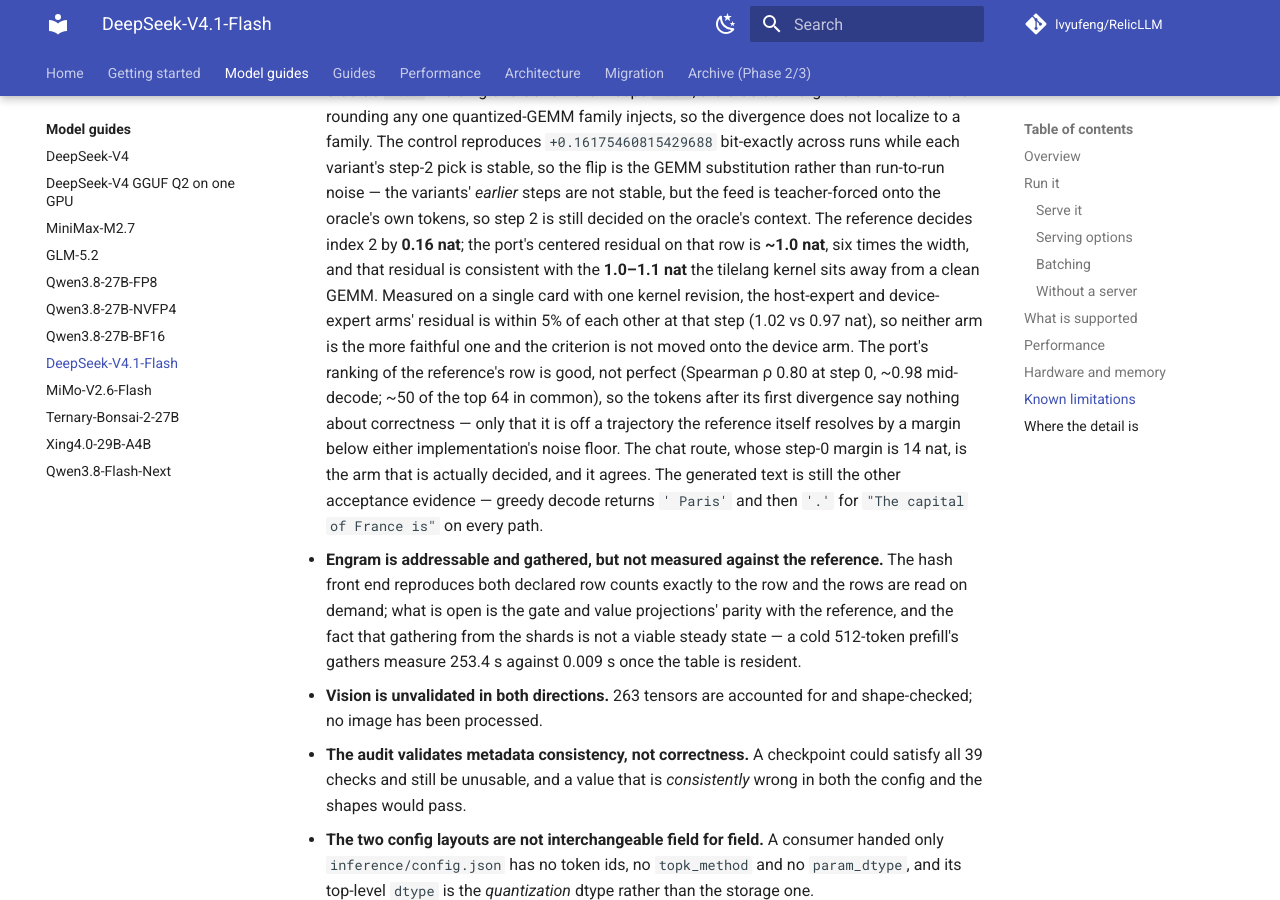
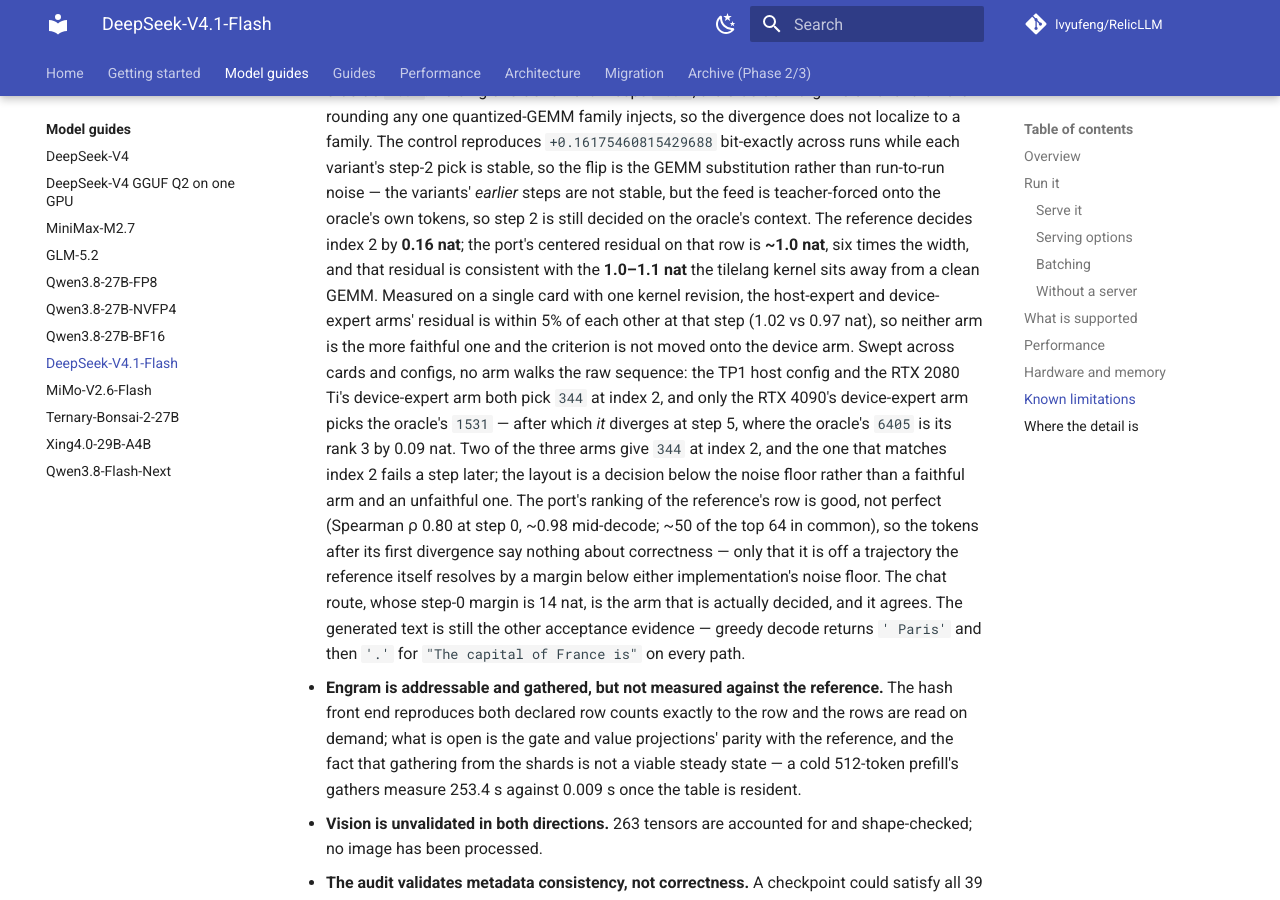
Before and after one commit to lvyufeng/RelicLLM, an MkDocs documentation site: the page built from docs/models/deepseek-v4.1-flash.md, in a window 1280 px wide and 900 px high, scrolled down 6312 px. Built offline with MkDocs 1.6.1 and Material for MkDocs 9.7.7, drawn with Linux system fonts in a browser that asks for light colours; comment, search, counter and statistics services are not loaded.

Commit message:
docs(v41): no raw-route config walks the oracle's sequence (#188)
Swept across cards and configs, the raw route diverges at index 2 on
three of four arms: the TP1 host config and the 2080 Ti's device-expert
arm both pick 344, and only the 4090's device-expert arm picks the
oracle's 1531 -- after which it diverges at step 5, where the oracle's
6405 is its rank 3 by 0.09 nat. The one arm that matches index 2 fails a
step later, so the layout is a decision below the noise floor rather than
a faithful arm and an unfaithful one.

Co-authored-by: lvyufeng <lvyufeng@users.noreply.github.com>
Co-authored-by: Claude Code <noreply@anthropic.com>

```diff
--- a/docs/models/deepseek-v4.1-flash.md
+++ b/docs/models/deepseek-v4.1-flash.md
@@ -200,6 +200,12 @@ and Engram in host memory or on disk before kernel work matters.
   Measured on a single card with one kernel revision, the
   host-expert and device-expert arms' residual is within 5% of each other at that step (1.02 vs 0.97
   nat), so neither arm is the more faithful one and the criterion is not moved onto the device arm.
+  Swept across cards and configs, no arm walks the raw sequence: the TP1 host config and the RTX
+  2080 Ti's device-expert arm both pick `344` at index 2, and only the RTX 4090's device-expert arm
+  picks the oracle's `1531` — after which *it* diverges at step 5, where the oracle's `6405` is its
+  rank 3 by 0.09 nat. Two of the three arms give `344` at index 2, and the one that matches index 2
+  fails a step later; the layout is a decision below the noise floor rather than a faithful arm and an
+  unfaithful one.
   The port's ranking of the reference's row is good, not perfect (Spearman ρ 0.80 at step 0, ~0.98
   mid-decode; ~50 of the top 64 in common), so the tokens after its
   first divergence say nothing about correctness — only that it is off a trajectory the reference
```
